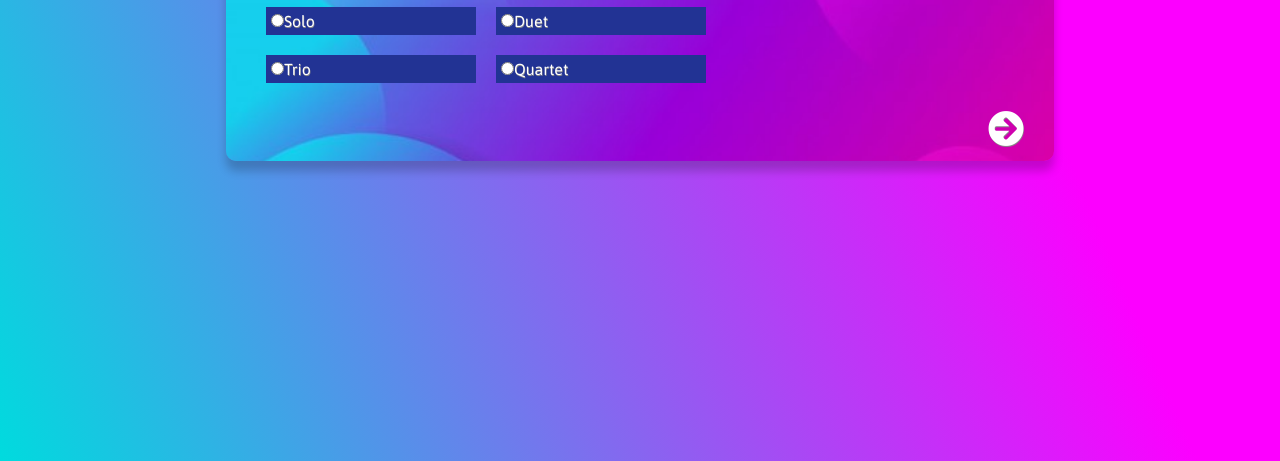
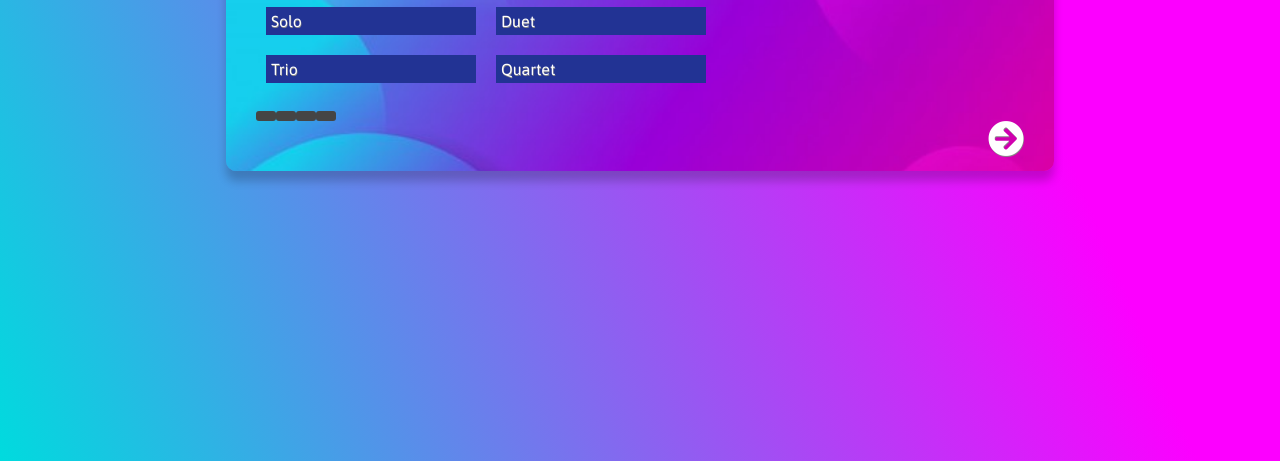
Before and after one commit to audreysaudjhana/newmosaikmusik, a plain HTML site: page kuis.html in a window 1280 px wide. Shown: the part 339-800 px from the top of the page. Drawn offline with nearby package versions, Linux system fonts and the light colour scheme.

Commit message:
Update komen

```diff
--- a/css/style-kuis.css
+++ b/css/style-kuis.css
@@ -59,7 +59,7 @@ h1 {
     display:none;
     width: 100px;
 }
-strong{
+/*strong{
   color: #58ba83;
 }
 .transition{
@@ -79,10 +79,12 @@ strong{
   display: table;
   margin-top: -40px;
   margin-left: -150px;
-}
+}*/
 
 input[type="radio"]{
   cursor: pointer;
+  height: 0;
+  width: 0;
 }
 
 label {
--- a/kuis.html
+++ b/kuis.html
@@ -25,6 +25,10 @@
             <h1 class="animated infinite pulse">Kuis</h1>
    			<br/>
   			<div id="quiz"></div><br/>
+  				<label class="answer"><input type="radio" name="answer"/><span id="opt1"></span></label>
+  				<label class="answer"><input type="radio" name="answer"/><span id="opt2"></span></label>
+  				<label class="answer"><input type="radio" name="answer"/><span id="opt3"></span></label>
+  				<label class="answer"><input type="radio" name="answer"/><span id="opt4"></span></label>
     		<a href="#" id="next"><i class="fas fa-2x fa-arrow-circle-right"></i></a>
     		<a href="#" id="prev"><i class="fas fa-2x fa-arrow-circle-left"></i></a>
     	</div>
```
